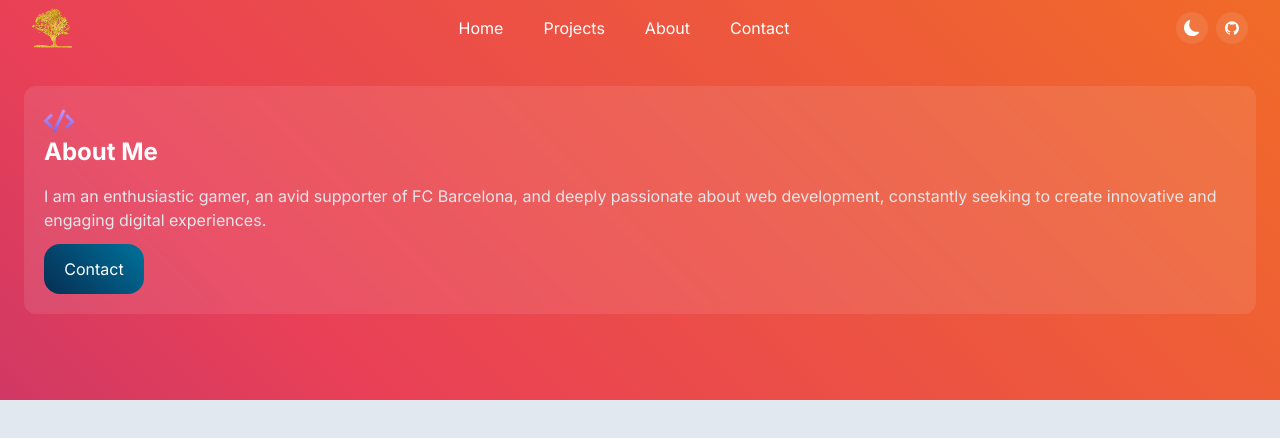
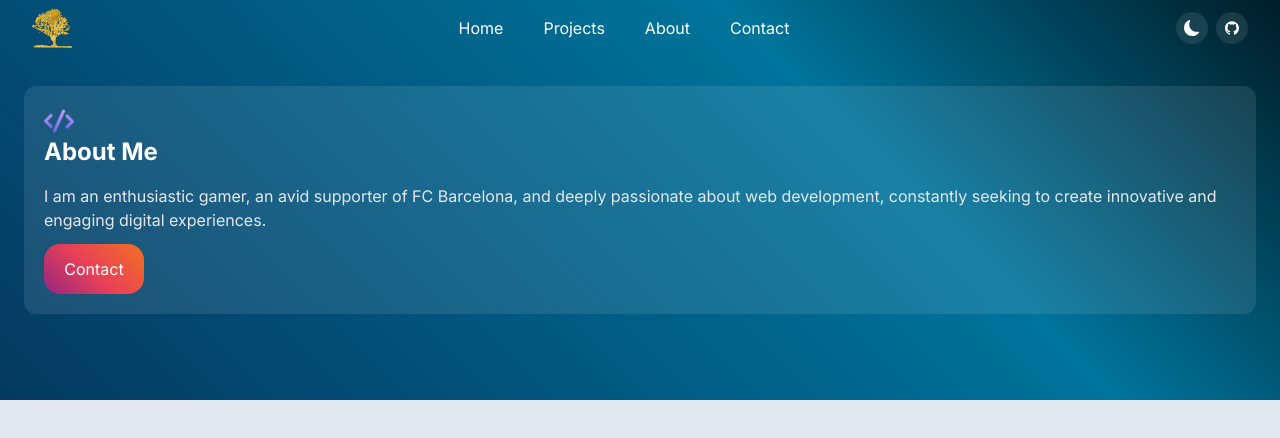
Before and after one commit to Sabir222/portfolio, a Next.js app: page /about in a window 1280 px wide. Shown: the top 438 px of the page. Built offline with nearby package versions, Linux system fonts and the light colour scheme.

Commit message:
Initial changes

```diff
--- a/app/api/getRepos.tsx
+++ b/app/api/getRepos.tsx
@@ -9,7 +9,7 @@ export interface DataProps {
 const getRepos = async (): Promise<any> => {
   const response = await fetch("https://api.github.com/users/sabir222/repos", {
     next: {
-      revalidate: 5,
+      revalidate: 3600,
     },
   });
 
--- a/app/globals.css
+++ b/app/globals.css
@@ -55,8 +55,8 @@
 .animation-div3 {
   background-image: linear-gradient(45deg, #8a2387, #e94057, #f27121);
 
-  background-size: 200%;
-  animation: bg-animation 10s infinite alternate;
+  background-size: 110%;
+  animation: bg-animation 4s infinite alternate;
 }
 
 .animation-div2 {
--- a/components/Contact.tsx
+++ b/components/Contact.tsx
@@ -73,7 +73,7 @@ const Contact = () => {
             <input
               type="submit"
               value="Send"
-              className="flex animation-div2 self-end  items-center justify-center p-4 rounded-2xl bg-opacity-70 h-[50px] w-[100px]  cursor-pointer text-white"
+              className="flex animation-div3 self-end  items-center justify-center p-4 rounded-2xl bg-opacity-70 h-[50px] w-[100px]  cursor-pointer text-white"
             />
           </form>
         </div>
--- a/components/Github.tsx
+++ b/components/Github.tsx
@@ -12,7 +12,6 @@ const Github = async () => {
     <>
       <section className="py-20 duration-700 dark:bg-black">
         <div className="max-w-[1400px] mx-auto">
-          {" "}
           <div className=" px-[32px]  mb-6 ">
             <h1 className="text-3xl font-semibold text-gray-800 dark:text-white ">
               Studies
@@ -57,7 +56,7 @@ const Github = async () => {
                           <p className="text-sm">{shortenedCreatedAt}</p>
                         </div>
                         <a href={repo.html_url} target="_blank">
-                          <button className="w-8 h-8 bg-[#07284b] rounded-md flex justify-center items-center">
+                          <button className="w-8 h-8 bg-[#07284b]  rounded-md flex justify-center items-center">
                             <Image
                               src="/arrow.png"
                               width={20}
@@ -73,7 +72,7 @@ const Github = async () => {
               })}
             </div>
             <div className="md:w-[20%] flex p-10 justify-center items-center">
-              <div className="animation-div2 rounded-2xl">
+              <div className="animation-div3 rounded-2xl">
                 <Link href="/studies">
                   <button className="flex items-center justify-center p-4 rounded-2xl bg-opacity-70 h-[50px] w-[100px] text-white">
                     More
--- a/components/Header.tsx
+++ b/components/Header.tsx
@@ -1,5 +1,4 @@
-
-import { useTheme } from "next-themes";
+"use client";
 import Image from "next/image";
 import Link from "next/link";
 interface headerProps {
@@ -8,11 +7,9 @@ interface headerProps {
   contact: string;
 }
 const Header = ({ firstp, secondp, contact }: headerProps) => {
-  const { theme } = useTheme();
-  const animationClass = theme === "dark" ? "animation-div" : "animation-div3";
   return (
     <div
-      className={`h-[100vh] sm:h-[50vh] p-6 relative  animation-div flex justify-start md:justify-center items-center ${animationClass}`}
+      className={`h-[100vh] sm:h-[50vh] p-6   animation-div flex justify-start md:justify-center items-center  relative animation-div`}
     >
       <div className="p-5 bg-slate-100/10  backdrop-blur-sm max-w-[1400px] md:rounded-xl">
         <Image src={"/logo.png"} alt="logo" width={30} height={30} />
@@ -20,7 +17,7 @@ const Header = ({ firstp, secondp, contact }: headerProps) => {
         <p className="mb-3 text-gray-200">{secondp}</p>
         <Link href="/contact">
           <button
-            className={`flex text-white animation-div2 self-end  items-center justify-center p-4 rounded-2xl bg-opacity-70 h-[50px] w-[100px]  cursor-pointer ${contact} `}
+            className={`flex text-white animation-div3 self-end  items-center justify-center p-4 rounded-2xl bg-opacity-70 h-[50px] w-[100px]  cursor-pointer ${contact} `}
           >
             Contact
           </button>
--- a/components/Projects.tsx
+++ b/components/Projects.tsx
@@ -32,7 +32,7 @@ const Projects = () => {
           {projects.map((project, key) => {
             return (
               <div
-                className="flex flex-col backdrop-blur-sm bg-zinc-600/30 dark:bg-zinc-700 h-[400px] mb-8 md:mb-0  shadow-lg hover:shadow-zinc-700 ease-in-out duration-500 "
+                className="flex flex-col backdrop-blur-sm bg-opacity-70  animation-div3 h-[400px] mb-8 md:mb-0  shadow-lg hover:shadow-zinc-700 ease-in-out duration-500 "
                 key={key}
               >
                 <div className="h-[15%] "></div>
@@ -45,10 +45,9 @@ const Projects = () => {
                     placeholder="blur"
                   />
                 </div>
-                <div className="h-[15%] dark:text-white text-gray-800 p-4 flex justify-between items-center md:text-[10px] lg:text-[16px]">
+                <div className="h-[15%] text-white p-4 flex justify-between items-center md:text-[10px] lg:text-[16px]">
                   <div>{project.name}</div>
                   <div>
-                    {" "}
                     <a href={project.github} target="_blank">
                       <button className="flex items-center justify-center w-8 h-8 rounded-full bg-zinc-100 bg-opacity-10 top-4 right-4">
                         <AiOutlineGithub className="text-white" />
@@ -71,7 +70,7 @@ const Projects = () => {
           })}
         </div>
         <div className="md:w-[20%] flex p-10 justify-center items-center">
-          <div className="text-white animation-div2 rounded-2xl">
+          <div className="text-white animation-div3 rounded-2xl">
             <Link href="/studies">
               <button className="flex items-center justify-center p-4 rounded-2xl bg-opacity-70 h-[50px] w-[100px] ">
                 More
```
